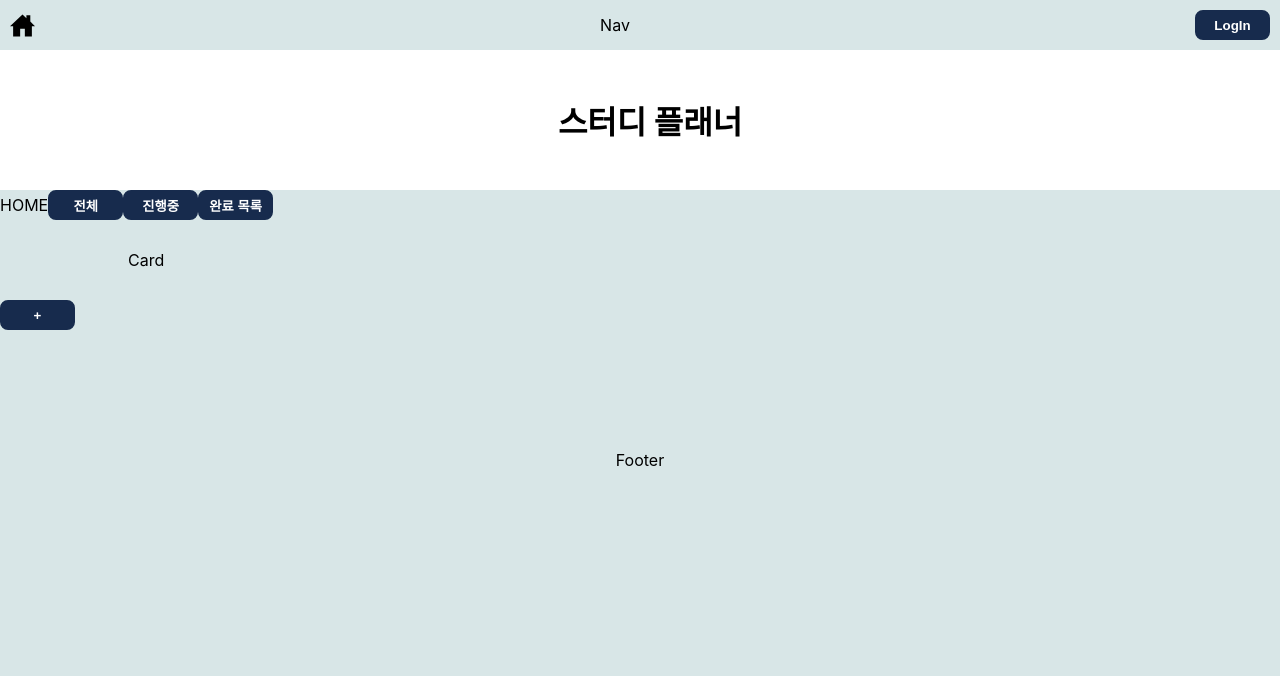
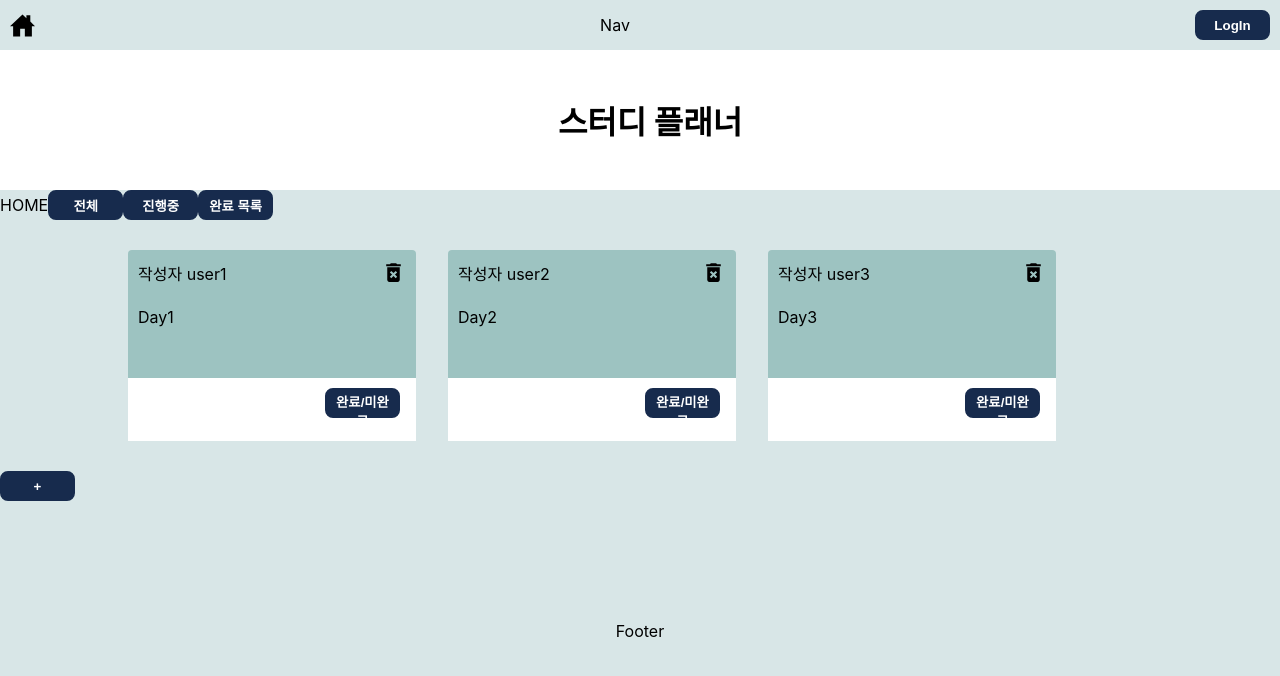
Before and after one commit to Hediar/react-lv4, a React (Create React App) app: page / in a window 1280 px wide. Shown: the top 676 px of the page. Built offline with nearby package versions, Linux system fonts and the light colour scheme; data requests are answered from the project's data file.

Commit message:
Card.jsx, CardList.jsx 디자인 배치 및 study 데이터 가져오기

```diff
--- a/src/components/Card.jsx
+++ b/src/components/Card.jsx
@@ -1,11 +1,56 @@
 import React from "react";
+import { styled } from "styled-components";
+import { MdDeleteForever } from "react-icons/md";
+import { Button } from "./Button";
 
-function Card() {
+function Card({ study }) {
   return (
-    <>
-      <div>Card</div>
-    </>
+    <CardBox>
+      <CardNav>
+        <div>작성자 {study.writer}</div>
+        <MdDeleteForever IoIosClose size="25"></MdDeleteForever>
+      </CardNav>
+      <Cardcontext>{study.title}</Cardcontext>
+      <Cardfooter>
+        <div>
+          <Button color="#ffffff">완료/미완료</Button>
+        </div>
+      </Cardfooter>
+    </CardBox>
   );
 }
 
 export default Card;
+
+const CardBox = styled.div`
+  background-color: #9dc3c1;
+  width: 18rem;
+  border-radius: 4px;
+  margin: 1rem;
+  flex-direction: column;
+  &:hover {
+    cursor: pointer;
+  }
+`;
+
+const CardNav = styled.div`
+  display: flex;
+  align-items: center;
+  justify-content: space-between;
+  padding: 10px;
+`;
+
+const Cardcontext = styled.div`
+  margin: 10px;
+  line-height: 1.5;
+  height: 3.9375rem;
+`;
+
+const Cardfooter = styled.div`
+  background-color: white;
+  padding: 0.625rem 1rem;
+  display: flex;
+  font-size: 0.75rem;
+  line-height: 1.5;
+  justify-content: right;
+`;
--- /dev/null
+++ b/src/components/CardList.jsx
@@ -0,0 +1,34 @@
+import React from "react";
+import { useQuery } from "react-query";
+import { getStudyList } from "../api/studyTodo";
+import Card from "./Card";
+import { styled } from "styled-components";
+
+function CardList() {
+  const { isLoading, isError, data } = useQuery("study", getStudyList);
+
+  if (isLoading) {
+    return <h1>로딩중</h1>;
+  }
+  if (isError) {
+    return <h1>오류가 발생하였습니다....!!!</h1>;
+  }
+
+  return (
+    <div>
+      <CardListBox>
+        {data.map((item) => {
+          return <Card key={item.id} study={item} />;
+        })}
+      </CardListBox>
+    </div>
+  );
+}
+
+export default CardList;
+
+const CardListBox = styled.div`
+  display: flex;
+  margin: -1rem;
+  flex-wrap: wrap;
+`;
--- a/src/components/Main.jsx
+++ b/src/components/Main.jsx
@@ -2,14 +2,14 @@ import React from "react";
 import { styled } from "styled-components";
 import GlobalStyle from "../styles/GlobalStyle";
 import { Button } from "./Button";
-import Card from "./Card";
+import CardList from "./CardList";
 
 function Main() {
   return (
     <>
       <GlobalStyle />
       <MainArea>
-        <Card />
+        <CardList />
       </MainArea>
       <Button color="#ffffff">+</Button>
     </>
--- a/src/styles/GlobalStyle.js
+++ b/src/styles/GlobalStyle.js
@@ -1,7 +1,7 @@
 import { createGlobalStyle } from "styled-components";
 
 export default createGlobalStyle`
-  * {
+  body {
     background-color: #D8E6E7;
 }
 `;
```
